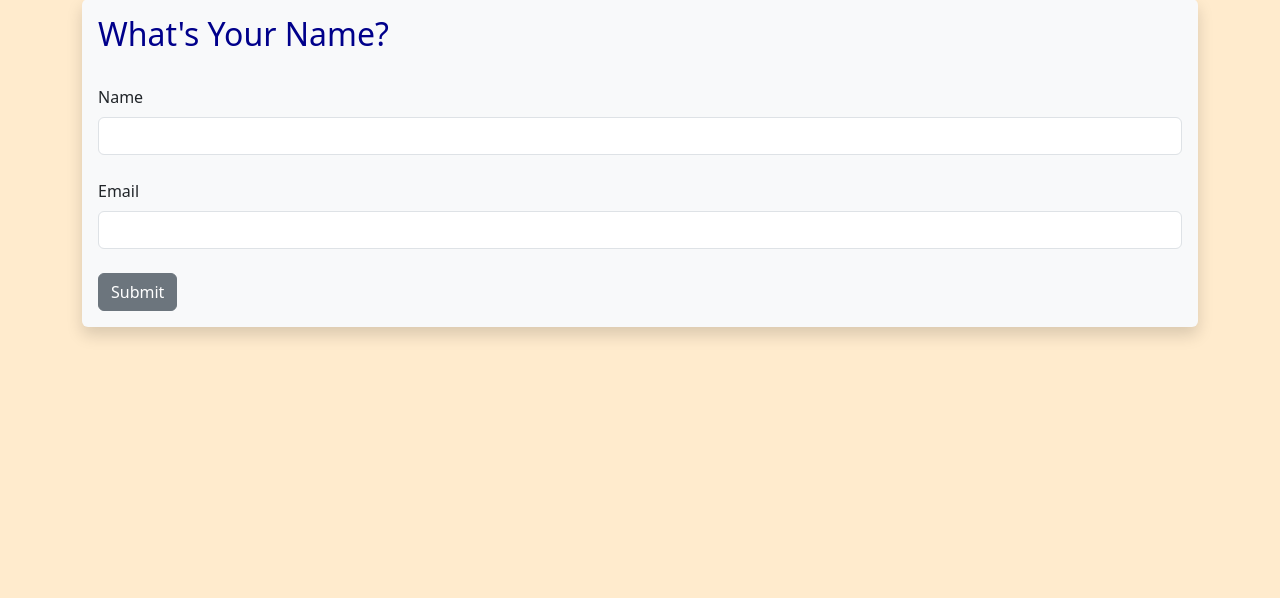
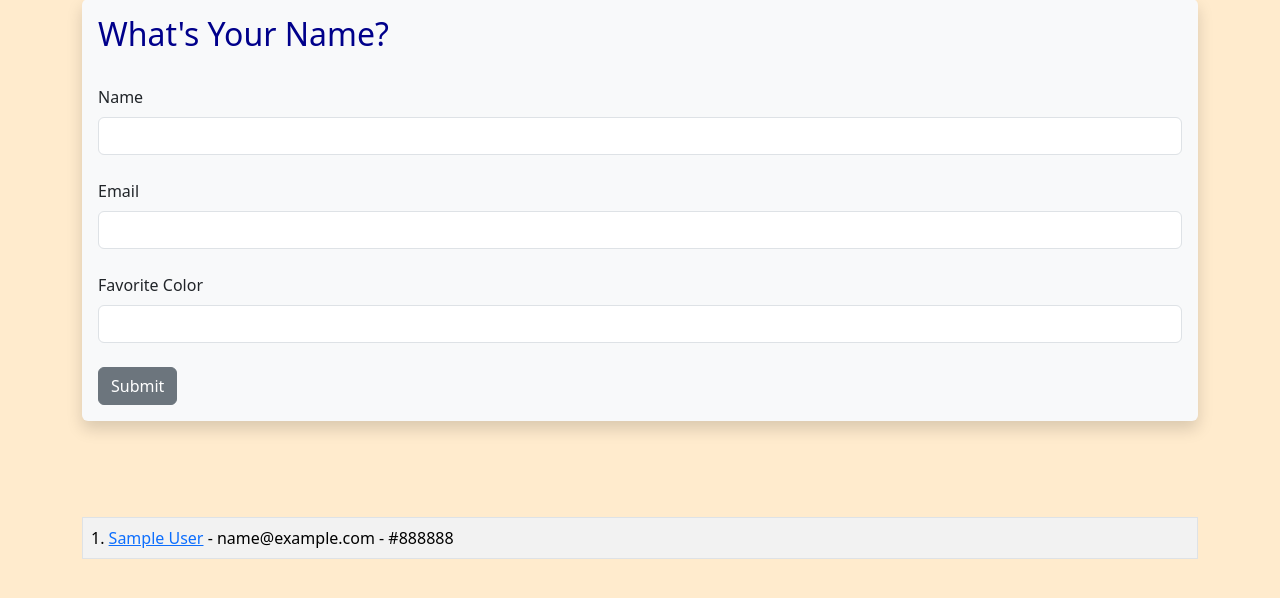
Before and after one commit to Alejoho/Flasker, a Flask app: page /user/add in a window 1280 px wide. Shown: the part 81-679 px from the top of the page. Run offline with Flask 3, Linux system fonts and the light colour scheme; tables that the repository leaves empty hold one stand-in row (values such as "Sample post"); some libraries are stand-ins or nearby versions.

Commit message:
End of the 11st video. Migrating changes to the db

```diff
--- a/app.py
+++ b/app.py
@@ -5,7 +5,7 @@ from wtforms.validators import DataRequired
 from flask_sqlalchemy import SQLAlchemy
 from datetime import datetime
 from my_secrets import My_Secrets
-from pymysql import err
+from flask_migrate import Migrate
 
 
 app = Flask(__name__)
@@ -18,12 +18,15 @@ app.config["SECRET_KEY"] = My_Secrets.key
 
 db = SQLAlchemy(app)
 
+migrate = Migrate(app, db)
+
 
 class Users(db.Model):
     id = db.Column(db.Integer, primary_key=True)
     name = db.Column(db.String(200), nullable=False)
     email = db.Column(db.String(120), nullable=False, unique=True)
     date_added = db.Column(db.DateTime, default=datetime.utcnow())
+    favorite_color = db.Column(db.String(120))
 
     def __repr__(self) -> str:
         return f"<Name {self.name}>"
@@ -35,6 +38,7 @@ class UserForm(FlaskForm):
         "Email",
         validators=[DataRequired("You need to enter your email")],
     )
+    favorite_color = StringField("Favorite Color")
     submit = SubmitField("Submit")
 
 
@@ -53,6 +57,7 @@ def update(id):
 
         record.name = form.name.data
         record.email = form.email.data
+        record.favorite_color = form.favorite_color.data
         db.session.commit()
         name = form.name.data
 
@@ -62,18 +67,18 @@ def update(id):
 @app.route("/user/add", methods=["GET", "POST"])
 def add_user():
     my_name = None
-    our_users = []
     form = UserForm()
 
     if form.validate_on_submit():
 
-        user = Users(name=form.name.data, email=form.email.data)
+        user = Users(
+            name=form.name.data,
+            email=form.email.data,
+            favorite_color=form.favorite_color.data,
+        )
         db.session.add(user)
         try:
             db.session.commit()
-        except err.IntegrityError as er:
-            print(er)
-            flash("Integrity Error!")
         except Exception as er:
             print(er)
             flash("Integrity Error!", "error")
@@ -82,8 +87,14 @@ def add_user():
             my_name = form.name.data
             form.name.data = ""
             form.email.data = ""
+            form.favorite_color.data = ""
             flash("User added succesfully!")
             our_users = Users.query.order_by(Users.date_added)
+            return render_template(
+                "add_user.html", form=form, name=my_name, our_users=our_users
+            )
+
+    our_users = Users.query.order_by(Users.date_added)
 
     return render_template(
         "add_user.html", form=form, name=my_name, our_users=our_users
--- a/templates/add_user.html
+++ b/templates/add_user.html
@@ -33,6 +33,9 @@
         {{ form.email.label(class="form-label") }}
         {{ form.email(class="form-control") }}
         <br />
+        {{ form.favorite_color.label(class="form-label") }}
+        {{ form.favorite_color(class="form-control") }}
+        <br />
         {{ form.submit(class="btn btn-secondary")}}
     </form>
 
@@ -48,7 +51,8 @@
         <td>
             {{ our_user.id }}.
             <a href="{{ url_for('update',id=our_user.id) }}">{{ our_user.name }}</a> -
-            {{ our_user.email }} <br />
+            {{ our_user.email }} -
+            {{ our_user.favorite_color }}<br />
         </td>
     </tr>
     {% endfor %}
--- a/templates/update.html
+++ b/templates/update.html
@@ -1,5 +1,3 @@
-<!-- TODO: Create this template -->
-
 {% extends "base.html" %} {% block content %} {# flash message #}
 
 <br />
@@ -35,6 +33,9 @@
         {{ form.email.label(class="form-label") }}
         {{ form.email(class="form-control",value=record.email) }}
         <br />
+        {{ form.favorite_color.label(class="form-label") }}
+        {{ form.favorite_color(class="form-control",value=record.favorite_color) }}
+        <br />
         {{ form.submit(class="btn btn-secondary")}}
     </form>
 
```
